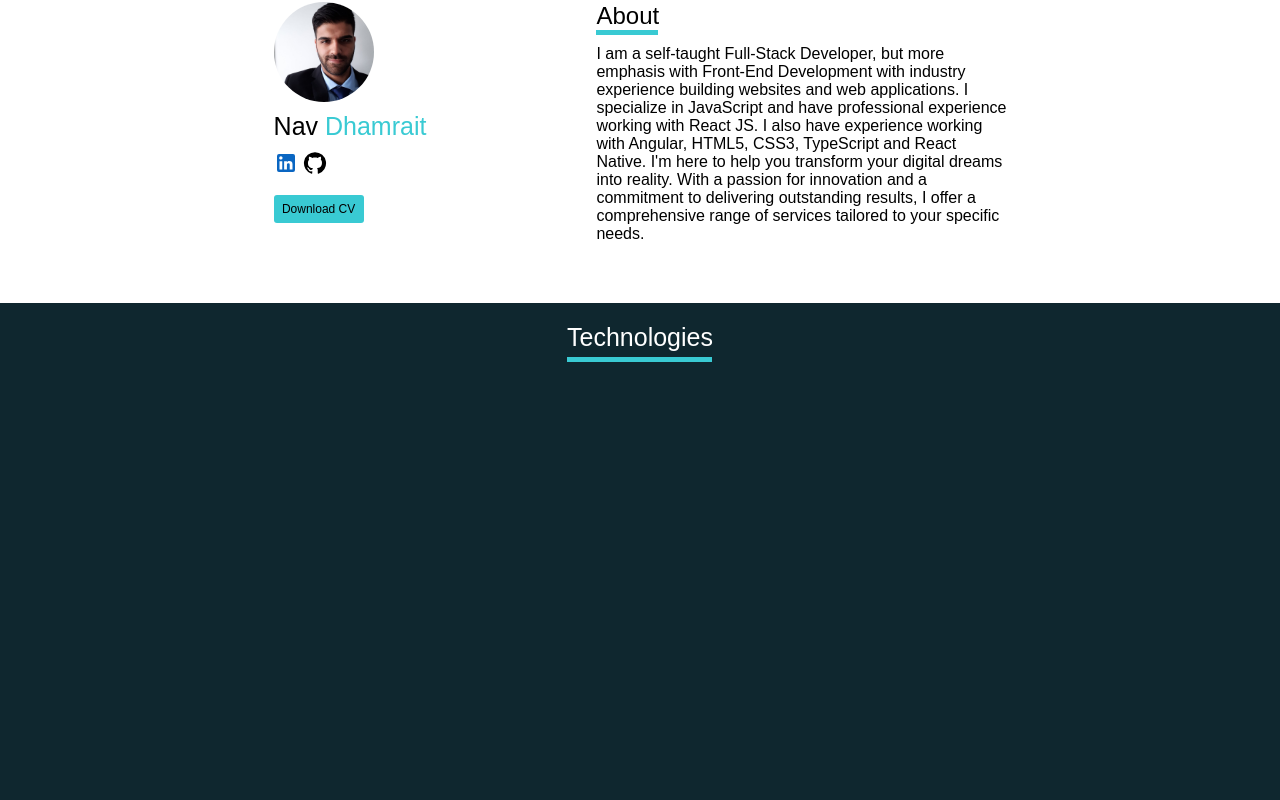
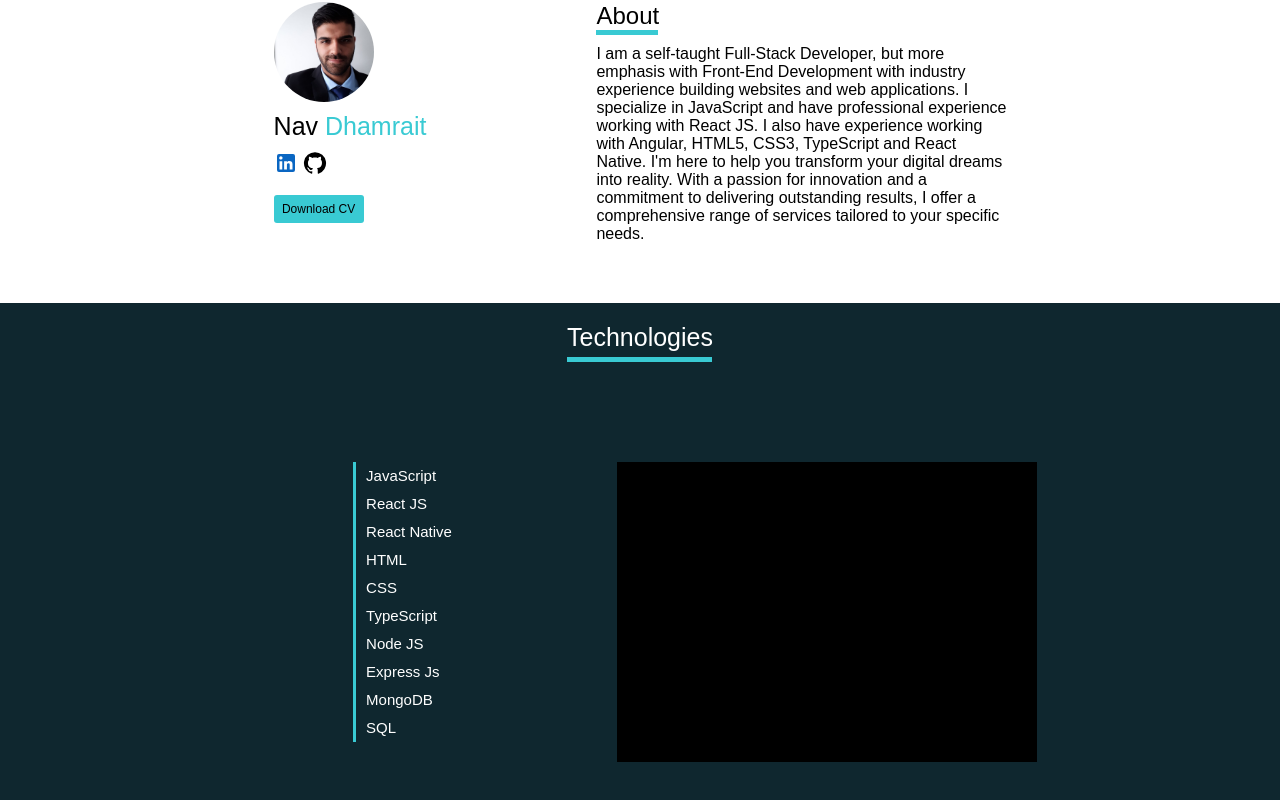
Before and after one commit to nav-commits/Portfolio-Site, a React (Create React App) app: page / in a window 1280 px wide. Shown: the part 766-1566 px from the top of the page. Built offline with nearby package versions, Linux system fonts and the light colour scheme; no server answers; a web font is replaced by a local one.

Commit message:
added list of tech and content

```diff
--- a/src/Components/Atoms/Input/Input.jsx
+++ b/src/Components/Atoms/Input/Input.jsx
@@ -1,9 +1,10 @@
 import React from 'react';
 
-export default function Input({ name, padding, onChange, width, height }) {
+export default function Input({ name, padding, onChange, width, height, value }) {
     return (
         <input
             onChange={onChange}
+            value={value}
             style={{
                 borderRadius: '15px',
                 padding: padding,
--- a/src/Components/Atoms/TextArea/TextArea.jsx
+++ b/src/Components/Atoms/TextArea/TextArea.jsx
@@ -1,8 +1,8 @@
 import React from 'react';
 
-export default function TextArea({ name }) {
+export default function TextArea({ name, value, onChange }) {
     return (
-        <textarea style={{
+        <textarea value={value} onChange={onChange} style={{
             borderRadius: '5px',
             padding: '8px',
             backgroundColor: 'lightgrey',
--- a/src/Components/Organisms/NavBioFormSection/NavBioFormSection.jsx
+++ b/src/Components/Organisms/NavBioFormSection/NavBioFormSection.jsx
@@ -1,4 +1,4 @@
-import React from 'react';
+import React, { useEffect } from 'react';
 import NavBioSection from '../../Molecules/NavBioSection/NavBioSection';
 import Label from '../../Atoms/Label/Label';
 import Input from '../../Atoms/Input/Input';
@@ -8,6 +8,18 @@ import emailjs from '@emailjs/browser';
 import TextArea from '../../Atoms/TextArea/TextArea';
 
 export default function NavBioFormSection() {
+    const [Name, setName] = React.useState('');
+    const [Email, setEmail] = React.useState('');
+    const [Message, setMessage] = React.useState('');
+    const [disabled, setDisabled] = React.useState(true);
+
+    const checkInputVal = () => {
+        if (Name.length > 0 && Email.length > 0 && Message.length > 0) {
+            setDisabled(false);
+        } else {
+            setDisabled(true);
+        }
+    };
 
     const { REACT_APP_SERVERID, REACT_APP_TEMPLATEID, REACT_APP_PULICKEY } = process.env;
     const sendEmail = (e) => {
@@ -23,14 +35,20 @@ export default function NavBioFormSection() {
                 (result) => {
                     console.log(result.text);
                     console.log(result);
+                    setName('')
+                    setMessage('')
+                    setEmail('')
                 },
                 (error) => {
                     console.log(error.text);
                 }
             );
-        // setDisabled(false)
-        e.target.reset();
     };
+
+    useEffect(() => {
+        checkInputVal()
+    }, [Name, Email, Message]);
+
     return (
         <div className='parent-container' id='Home'>
             <NavBioSection />
@@ -38,16 +56,31 @@ export default function NavBioFormSection() {
                 <p className='form-text'>Have questions or want to work together?</p>
                 <form onSubmit={sendEmail}>
                     <div style={{ display: 'flex', flexDirection: 'column' }}>
-                        <Label name={'Name'} />
-                        <Input padding='10px' name={'Name'} />
+                        <Label name={'Name'} value={Name} />
+                        <Input
+                            padding='10px'
+                            name={'Name'}
+                            onChange={(e) => setName(e.target.value)}
+                            value={Name}
+                        />
                     </div>
                     <div style={{ display: 'flex', flexDirection: 'column' }}>
                         <Label name={'Email'} />
-                        <Input padding='10px' name={'Email'} />
+                        <Input
+                            padding='10px'
+                            name={'Email'}
+                            value={Email}
+                            onChange={(e) => setEmail(e.target.value)}
+                        />
                     </div>
                     <div style={{ display: 'flex', flexDirection: 'column' }}>
                         <Label name={'Message'} />
-                        <TextArea height='180px' name={'Message'} />
+                        <TextArea
+                            height='180px'
+                            name={'Message'}
+                            value={Message}
+                            onChange={(e) => setMessage(e.target.value)}
+                        />
                     </div>
 
                     <Button
@@ -56,7 +89,7 @@ export default function NavBioFormSection() {
                         width='55px'
                         marginTop='10px'
                         fontSize={'12px'}
-                        // disabled={disabled}
+                        disabled={disabled}
                     />
                 </form>
             </div>
--- a/src/Components/Organisms/TechSection/TechSection.css
+++ b/src/Components/Organisms/TechSection/TechSection.css
@@ -3,8 +3,6 @@
     height: 720px;
     width: 100%;
     margin-top: 60px;
-    display: flex;
-    justify-content: center;
 }
 .tech-content-container {
     display: flex;
--- a/src/Components/Organisms/TechSection/TechSection.jsx
+++ b/src/Components/Organisms/TechSection/TechSection.jsx
@@ -1,11 +1,71 @@
 import React from 'react';
 import '../TechSection/TechSection.css';
 export default function TechSection() {
+    const list = [
+        'JavaScript',
+        'React JS',
+        'React Native',
+        'HTML',
+        'CSS',
+        'TypeScript',
+        'Node JS',
+        'Express Js',
+        'MongoDB',
+        'SQL',
+    ];
     return (
         <div id='Technologies' className='tech-section-container'>
-            <div className='tech-content-container'>
-                <p className='tech-title'>Technologies </p>
-                <div className='active' style={{ width: '145px', marginTop: '5px' }} />
+            <div style={{ display: 'flex', justifyContent: 'center' }}>
+                <div className='tech-content-container'>
+                    <p className='tech-title'>Technologies </p>
+                    <div className='active' style={{ width: '145px', marginTop: '5px' }} />
+                </div>
+            </div>
+
+            <div
+                style={{
+                    display: 'flex',
+                    flexDirection: 'row',
+                    justifyContent: 'center',
+                    gap: '50px',
+                    marginTop: '100px',
+                }}
+            >
+                <div style={{ display: 'flex', flexDirection: 'column' }}>
+                    {list.map((item) => {
+                        return (
+                            <ul
+                                style={{
+                                    padding: '5px',
+                                    paddingLeft: '10px',
+                                    borderLeft: '3px solid #39cad3',
+                                }}
+                            >
+                                <a
+                                    style={{
+                                        textDecoration: 'none',
+                                        color: 'white',
+                                        fontSize: '15px',
+                                    }}
+                                    href='/'
+                                >
+                                    {item}
+                                </a>
+                            </ul>
+                        );
+                    })}
+                </div>
+                <div
+                    style={{
+                        height: '300px',
+                        width: '420px',
+                        backgroundColor: 'black',
+                        position: 'relative',
+                        left: '110px',
+                    }}
+                >
+                    <p>Hello world</p>
+                </div>
             </div>
         </div>
     );
```
